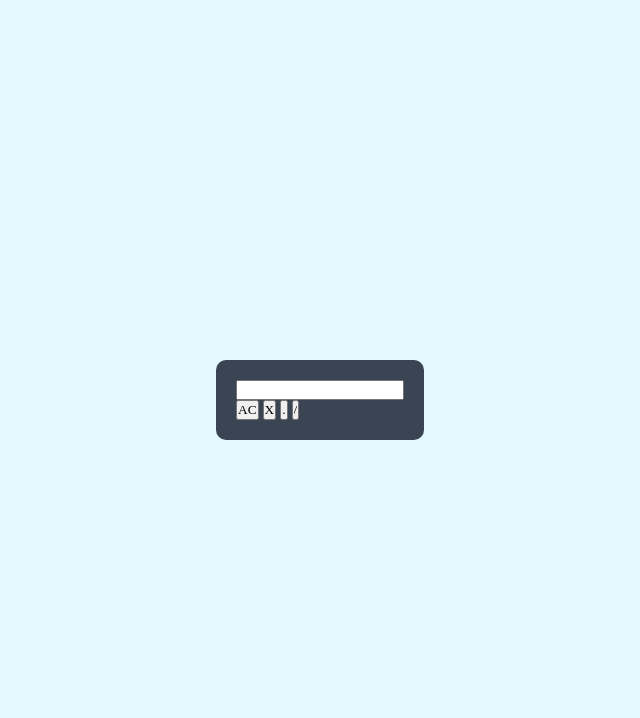
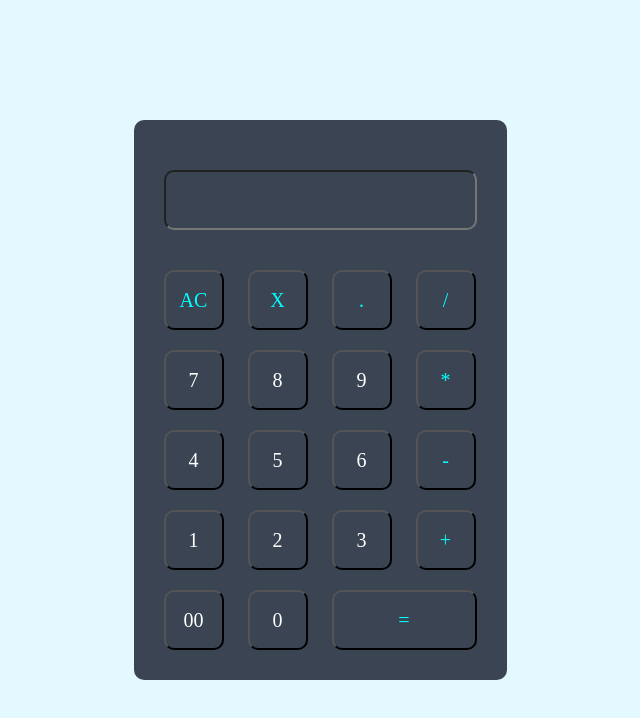
Before and after one commit to shirocodes/calcCreate, a plain HTML site: page index.html in a window 1280 px wide. Shown: the whole page, without its empty margins (320-960 px from the left). Drawn offline with Linux system fonts and the light colour scheme.

```diff
--- a/calc.css
+++ b/calc.css
@@ -19,3 +19,39 @@
     padding: 20px;
     border-radius: 10px;
 }
+
+.calculator form input {
+    /* border: 0;
+    outline: 0; */
+    width: 60px;
+    height: 60px;
+    border-radius: 10px;
+    box-shadow: -8px -8px 15px rgba(255, 255, 255, 0.1), 5px 5px 15px rgba (0, 0, 0, 0.2);
+    background: transparent;
+    font-size: 20px;
+    color: white;
+    cursor: pointer;
+    margin: 10px;
+}
+
+form .display {
+    display: flex;
+    justify-content: flex-end;
+    margin: 20px 0;
+}
+
+form .display input {
+    text-align: right;
+    font-size: 45px;
+    flex: 1;
+    box-shadow: none;
+}
+
+form input.equal {
+    width: 145px;
+}
+
+form input.operator {
+    color: aqua;
+
+}
--- a/index.html
+++ b/index.html
@@ -10,14 +10,39 @@
     <div class="container">
         <div class="calculator">
             <form>
-                <div>
+                <div class="display">
                     <input type="text" name="display">
                 </div>
                 <div>
-                    <input type="button" value="AC">
-                    <input type="button" value="X">
-                    <input type="button" value=".">
-                    <input type="button" value="/">
+                    <input type="button" value="AC" onclick="display.value ='' " class="operator">
+                    <input type="button" value="X" onclick="display.value = display.value.toString().slice(0,-1)"
+                    class="operator">
+                    <input type="button" value="." onclick="display.value +='.' " class="operator">
+                    <input type="button" value="/" onclick="display.value +='/' " class="operator">
+                </div>
+                <div>
+                    <input type="button" value="7" onclick="display.value += '7'">
+                    <input type="button" value="8" onclick="display.value +='8' ">
+                    <input type="button" value="9" onclick="display.value +='9' ">
+                    <input type="button" value="*" onclick="display.value +='*' " class="operator">
+                </div>
+                <div>
+                    <input type="button" value="4" onclick="display.value +='4' ">
+                    <input type="button" value="5" onclick="display.value +='5' ">
+                    <input type="button" value="6" onclick="display.value +='6' ">
+                    <input type="button" value="-" onclick="display.value +='-' " class="operator">
+                </div>
+                <div>
+                    <input type="button" value="1" onclick="display.value +='1' ">
+                    <input type="button" value="2"onclick="display.value +='2' ">
+                    <input type="button" value="3"onclick="display.value +='3' ">
+                    <input type="button" value="+"onclick="display.value +='+' " class="operator">
+                </div>
+                <div>
+                    <input type="button" value="00" onclick="display.value +='00' ">
+                    <input type="button" value="0" onclick="display.value +='0' ">
+                    <input type="button" value="="  onclick="display.value = eval(display.value)"
+                    class="equal operator">
                 </div>
             </form>
         </div>
```
